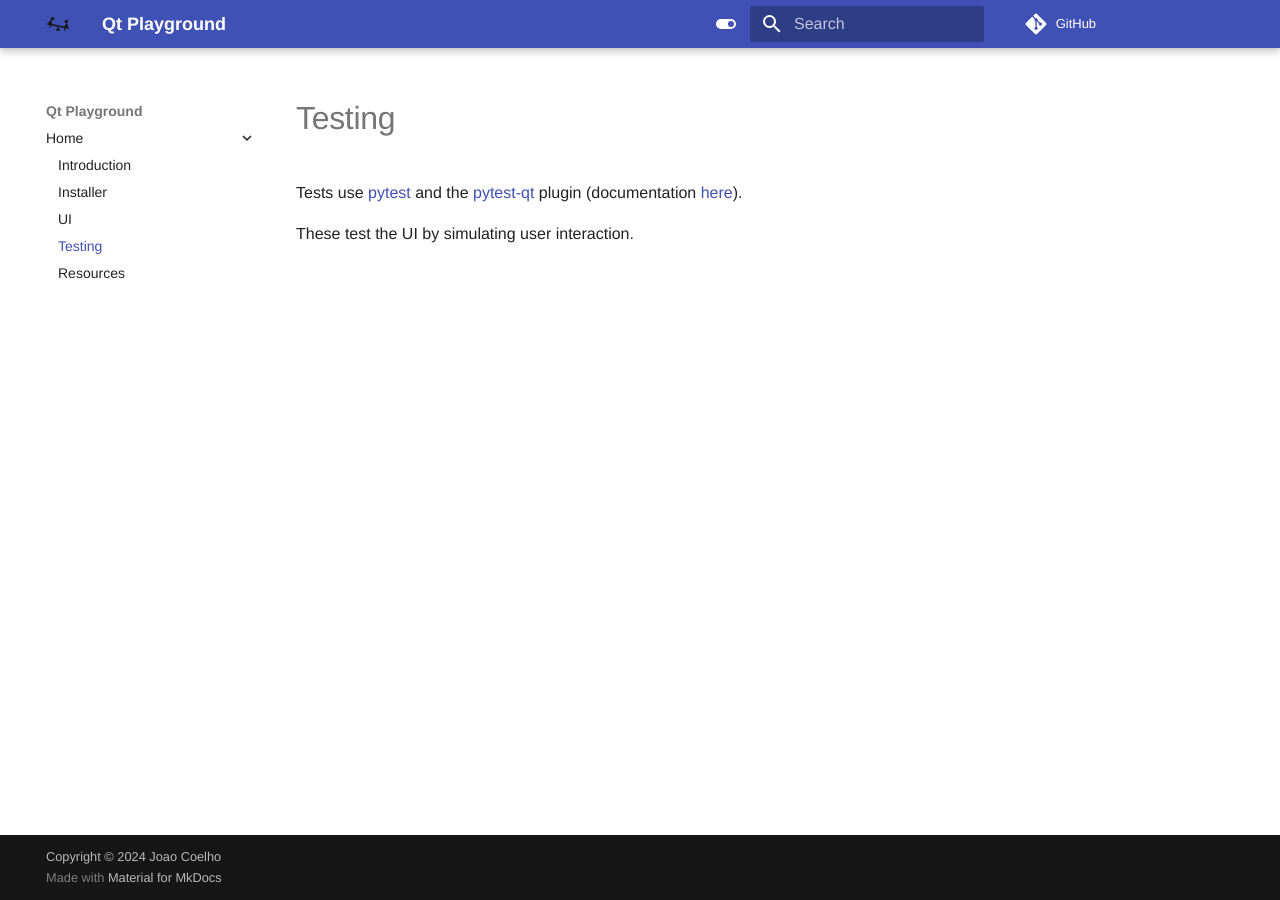
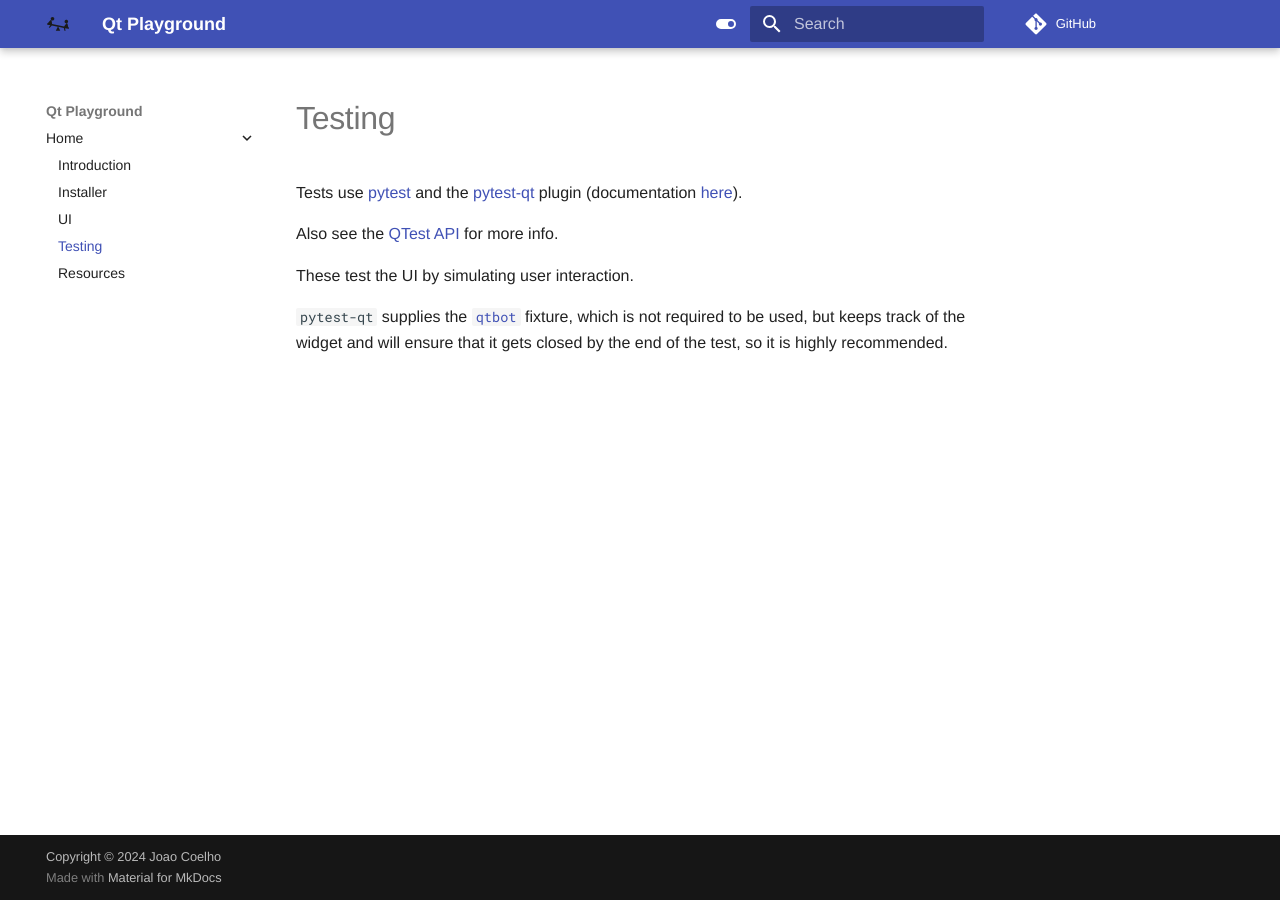
Before and after one commit to joaonc/qt_playground, an MkDocs documentation site: the page built from docs/testing.md, in a window 1280 px wide. Built offline with MkDocs 1.6.1 and Material for MkDocs 9.7.7, drawn with Linux system fonts in a browser that asks for light colours; comment, search, counter and statistics services are not loaded.

Commit message:
test case and docs updates

```diff
--- a/docs/testing.md
+++ b/docs/testing.md
@@ -2,4 +2,10 @@ Tests use [pytest](https://pytest.org/) and the
 [pytest-qt](https://github.com/pytest-dev/pytest-qt) plugin (documentation
 [here](https://pytest-qt.readthedocs.io/en/latest/)).
 
+Also see the [QTest API](https://doc.qt.io/qt-6/qtest.html) for more info.
+
 These test the UI by simulating user interaction.
+
+`pytest-qt` supplies the [`qtbot`](https://pytest-qt.readthedocs.io/en/latest/reference.html#module-pytestqt.qtbot)
+fixture, which is not required to be used, but keeps track of the widget and will ensure that it
+gets closed by the end of the test, so it is highly recommended.
--- a/mkdocs.yml
+++ b/mkdocs.yml
@@ -31,8 +31,8 @@ theme:
         icon: material/toggle-switch-off-outline
         name: Switch to light mode
 
-extra_css:
-  - _assets/style.css
+#extra_css:
+#  - _assets/style.css
 
 markdown_extensions:
   - abbr
```
Also changed, not shown: 1 other file.
